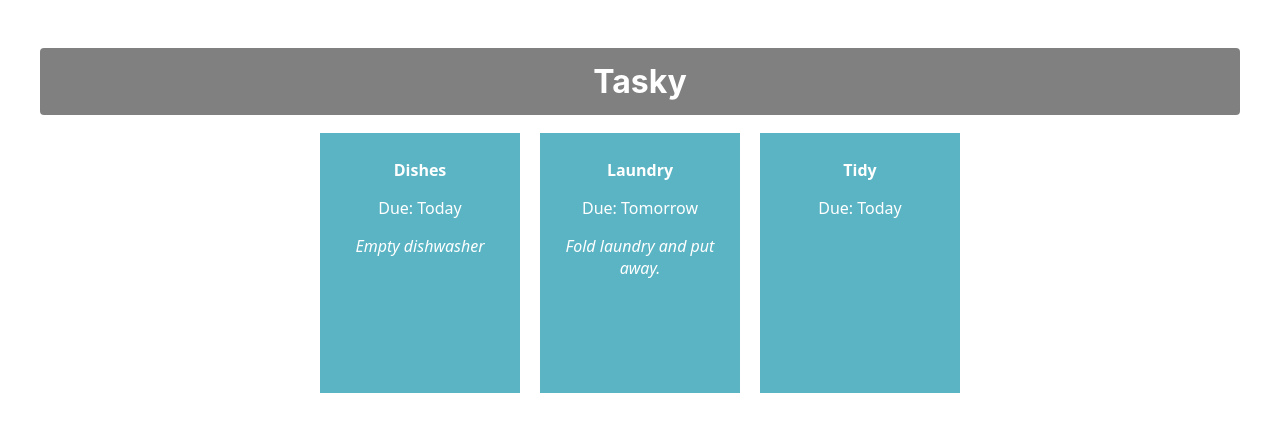
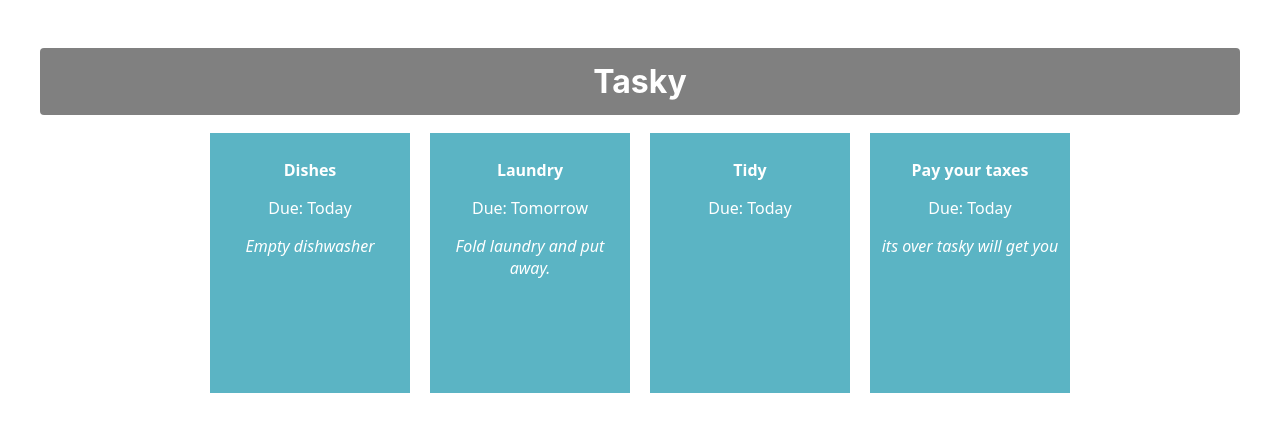
Before and after one commit to Paul123111/react-basics-labs, a React (Create React App) app in the folder lab1/: page / in a window 1280 px wide. Shown: the top 432 px of the page. Built offline with nearby package versions, Linux system fonts and the light colour scheme.

Commit message:
added card

```diff
--- a/lab1/src/App.js
+++ b/lab1/src/App.js
@@ -8,6 +8,7 @@ function App() {
       <Task title="Dishes" deadline="Today" description="Empty dishwasher"/>
       <Task title="Laundry" deadline="Tomorrow" description="Fold laundry and put away." />
       <Task title="Tidy" deadline="Today" />
+      <Task title="Pay your taxes" deadline="Today" description="its over tasky will get you" />
     </div>
   );
 }
```
